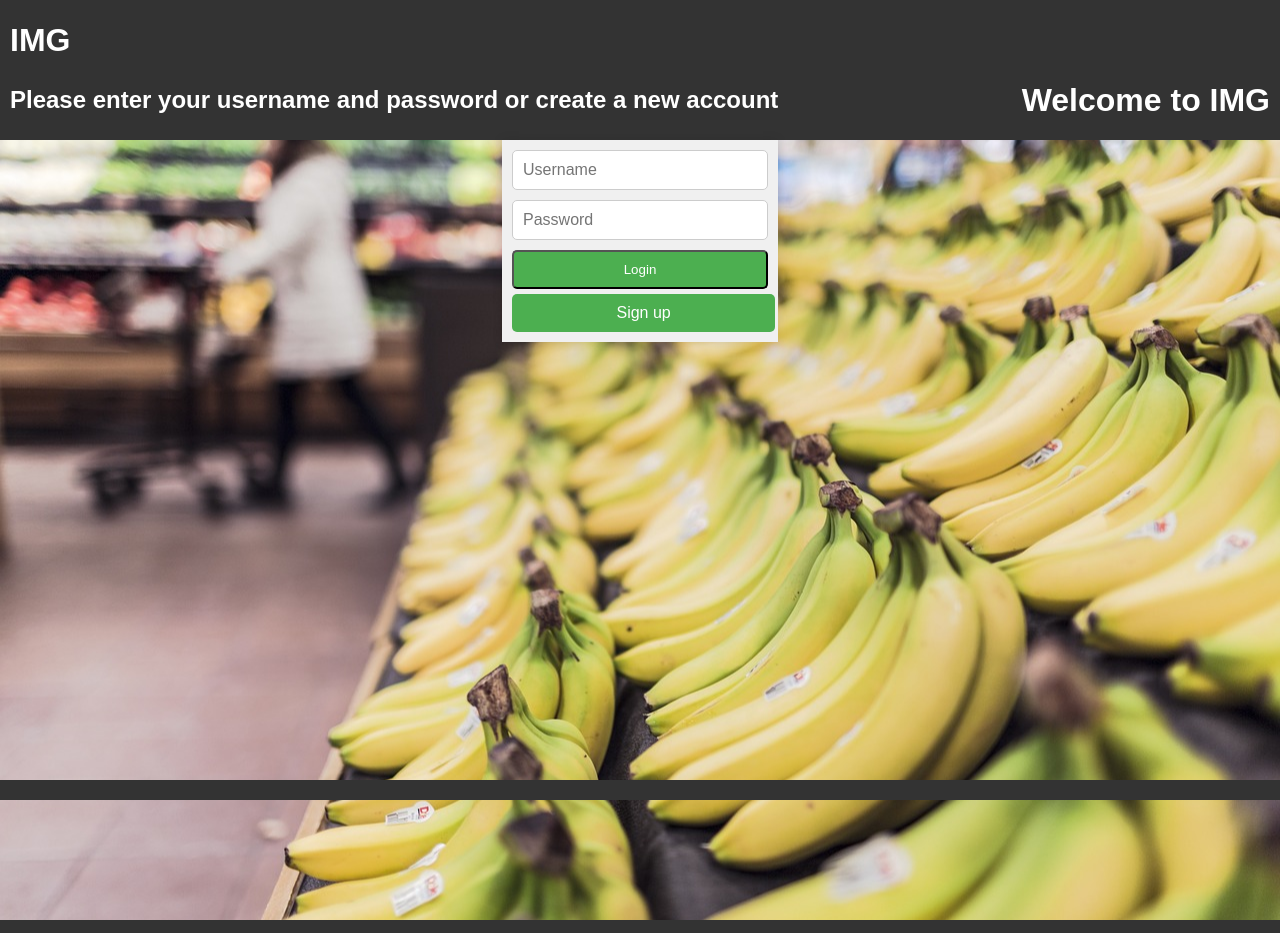
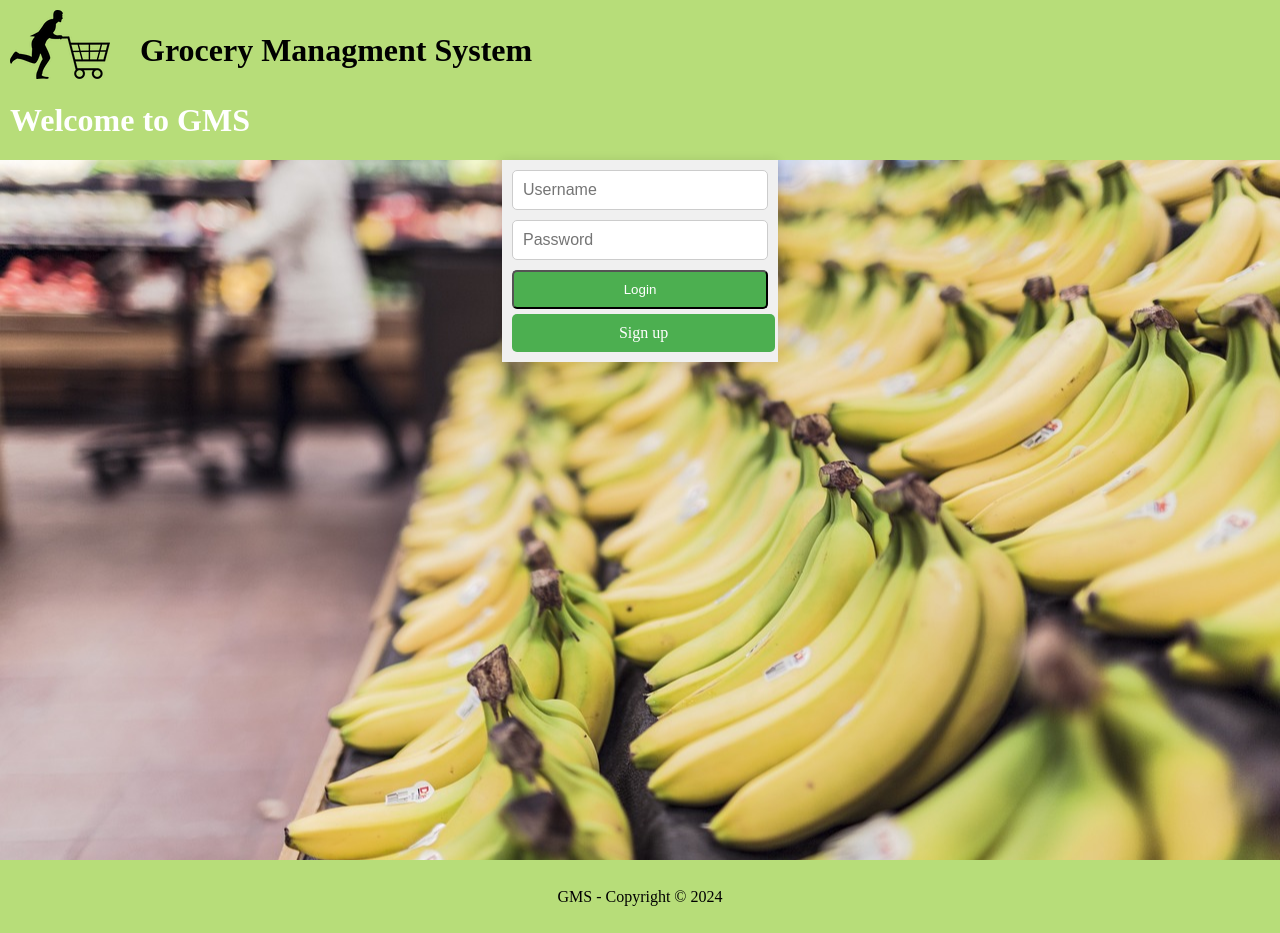
Before and after one commit to gustavoperess/Inventory-Management-System, a Flask app: page / in a window 1280 px wide. Run offline with Flask 3, Linux system fonts and the light colour scheme; some libraries are stand-ins or nearby versions.

Commit message:
Multiple changes in the style of the login page.

```diff
--- /dev/null
+++ b/static/styles/login_page.css
@@ -0,0 +1,142 @@
+/* styles.css */
+
+body, html {
+    margin: 0;
+    padding: 0;
+}
+/* header style children vertically */
+
+header {
+    display: flex;
+    flex-direction: column;
+    /* Stack children vertically */
+    background-color: #B7DD79;
+    color: #fff;
+    padding: 10px;
+}
+
+.logo-container {
+    width: 100%;
+    height: 80px;
+    background-image: url('/static/images/logo.png');
+    background-repeat: no-repeat;
+    display: flex;
+    justify-content: space-between;
+    align-items: center;
+}
+
+.logo-container h1 {
+    color: black;
+    margin-left: 130px;
+
+}
+
+.actions-container {
+    width: 100%;
+    height: 60px;
+    display: flex;
+    justify-content: space-between;
+    align-items: center;
+}
+
+/* Footer */
+footer {
+    background-color: #B7DD79;
+    color: black;
+    text-align: center;
+    display: flex;
+    align-items: center;
+    justify-content: center;
+    height: 73px; /* Adjust the height as needed */
+    width: 100%;
+}
+
+.container {
+    width: 20%;
+    background-color: #f0f0f0;
+    padding: 10px;
+    box-shadow: 0 0 10px rgba(0, 0, 0, 0.1);
+    margin: auto; /* Add this line to center the container */
+}
+
+.container h1 {
+    font-size: 35px;
+    text-align: center; /* Center the text */
+    margin-top: 20px; /* Adjust the top margin as needed */
+    color: black;
+    font-family: 'Trocchi', serif;
+    font-size: 45px;
+    font-weight: normal;
+    line-height: 48px;
+    margin-bottom: 1;
+}
+
+.container ul li {
+    list-style: none;
+    border-bottom: 1px solid #ccc;
+    padding: 10px;
+}
+
+/* Style for the inputs in the system  */
+.container input[type="text"],
+.container input[type="password"],
+.container input[type="email"],
+.container input[type="number"] {
+    width: 100%;
+    padding: 10px;
+    margin-bottom: 10px;
+    font-size: 16px;
+    border: 1px solid #ccc;
+    border-radius: 5px;
+    box-sizing: border-box;
+    appearance: none;
+    -webkit-appearance: none;
+    -moz-appearance: none;
+}
+
+.container .container-dropdown {
+    width: 100%;
+    padding: 10px;
+    font-size: 16px;
+    margin-bottom: 10px;
+    border: 1px solid #ccc;
+    border-radius: 5px;
+}
+
+.container .green-button {
+    width: 100%;
+    display: flex;
+    justify-content: center;
+    align-items: center;
+    padding: 10px 20px;
+    background-color: #4CAF50;
+    color: white;
+    text-decoration: none;
+    border-radius: 5px;
+    cursor: pointer;
+}
+
+.container .forward-button {
+    width: 95%;
+    display: flex;
+    justify-content: center;
+    margin-top: 5px;
+    padding: 10px;
+    align-items: center;
+    background-color: #4CAF50;
+    color: white;
+    text-decoration: none;
+    border-radius: 5px;
+    cursor: pointer;
+}
+
+
+.background-container {
+    width: 100%;
+    height: 700px;
+    background-image: url('/static/images/bananas.jpg');
+    background-size: cover;
+    background-position: center;
+    background-repeat: no-repeat;
+    /* You can add more styles as needed */
+}
--- a/templates/index.html
+++ b/templates/index.html
@@ -2,22 +2,19 @@
 <html lang="en">
 
 <head>
-    <title>IMG Login Page</title>
+    <title>GMS Login Page</title>
     <!-- Link to the external CSS file for styling -->
-    <link rel="stylesheet" type="text/css" href="{{ url_for('static', filename='styles.css') }}">
+    <link rel="stylesheet" type="text/css" href="{{ url_for('static', filename='styles/login_page.css') }}">
 </head>
 
 <body>
-
-
     <header>
         <!-- Page header with a title and welcome message -->
         <div class="logo-container">
-            <h1 class="logo-heading">IMG</h1>
+            <h1>Grocery Managment System</h1>
         </div>
         <div class="actions-container">
-            <h2>Please enter your username and password or create a new account</h2>
-            <h1>Welcome to IMG</h1>
+            <h1>Welcome to GMS</h1>
         </div>
     </header>
 
@@ -55,7 +52,7 @@
     </main>
 
     <footer>
-        <!-- Footer content goes here if needed -->
+        GMS - Copyright © 2024
     </footer>
 </body>
 
```
Also changed, not shown: static/images/logo.png.
